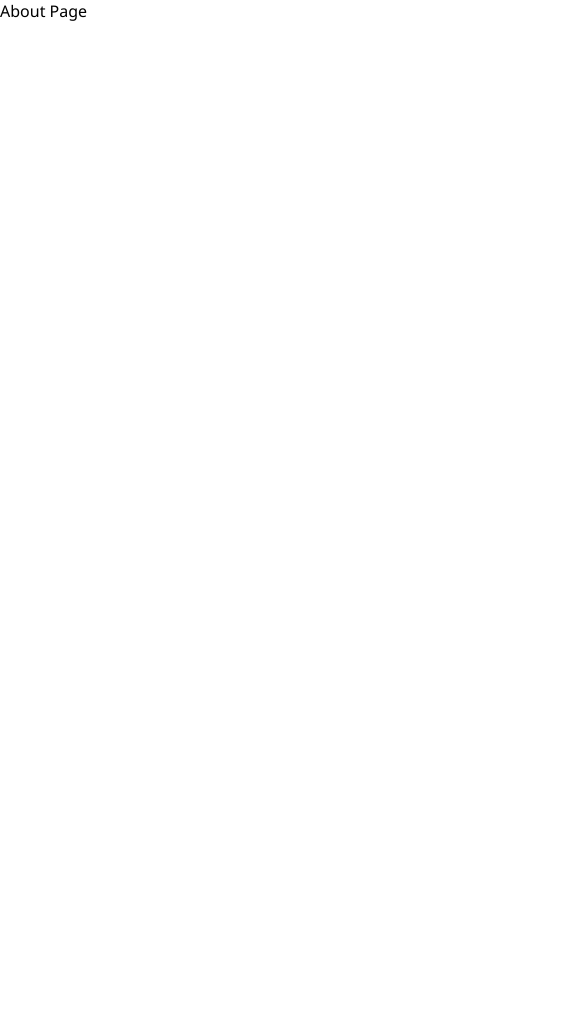
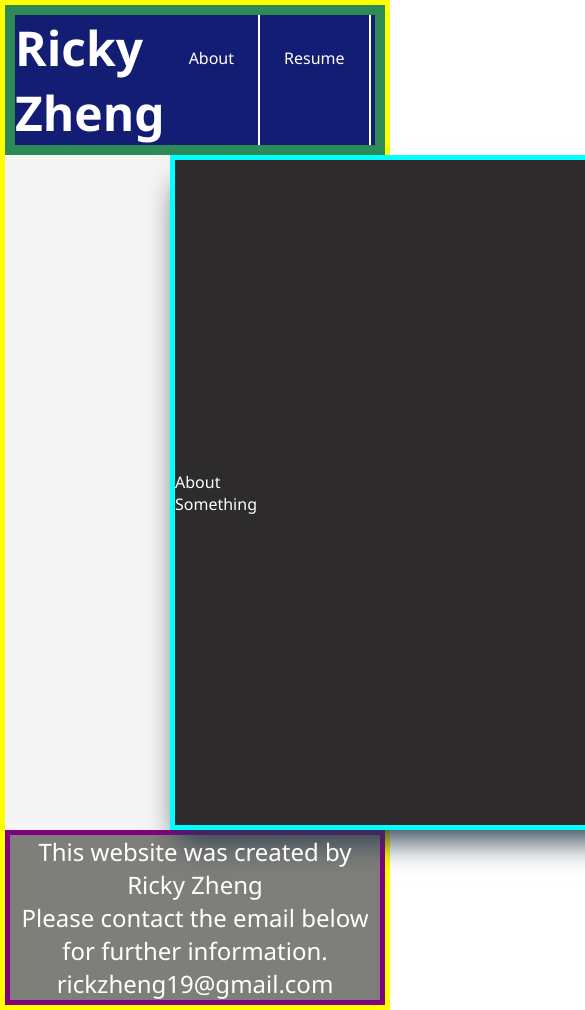
Before and after one commit to rzheng2019/portfolio, a React (Create React App) app: page /portfolio/about in a window 390 px wide. Shown: the top 1010 px of the page, 585 px wide, since content can reach past the window. Before the commit the page ends 844 px from the top, so only its background shows below. Built offline with nearby package versions, Linux system fonts and the light colour scheme.

Commit message:
Implemented a responsive layout.

```diff
--- a/src/App.css
+++ b/src/App.css
@@ -1,38 +1,5 @@
-.App {
-  text-align: center;
+body {
+  min-height: 100vh;
+  overflow: auto;
+  border: 5px yellow solid;
 }
-
-.App-logo {
-  height: 40vmin;
-  pointer-events: none;
-}
-
-@media (prefers-reduced-motion: no-preference) {
-  .App-logo {
-    animation: App-logo-spin infinite 20s linear;
-  }
-}
-
-.App-header {
-  background-color: #282c34;
-  min-height: 100vh;
-  display: flex;
-  flex-direction: column;
-  align-items: center;
-  justify-content: center;
-  font-size: calc(10px + 2vmin);
-  color: white;
-}
-
-.App-link {
-  color: #61dafb;
-}
-
-@keyframes App-logo-spin {
-  from {
-    transform: rotate(0deg);
-  }
-  to {
-    transform: rotate(360deg);
-  }
-}
--- /dev/null
+++ b/src/components/about_components/AboutContent.tsx
@@ -0,0 +1,18 @@
+import { useRef } from "react";
+
+import "../../components_css/about_css/AboutContent.css"
+
+function AboutContent() {
+    return(
+        <div id="about-content">
+            <div id="content-block">
+                <div id="about-title">About</div>
+                <div id="info-block">
+                    Something
+                </div>
+            </div>
+        </div>
+    );
+}
+
+export default AboutContent;
--- a/src/components/home_components/Footer.tsx
+++ b/src/components/common_components/Footer.tsx
@@ -1,4 +1,4 @@
-import "../../components_css//home_css/Footer.css"
+import "../../components_css/common_css/Footer.css"
 
 function Footer() {
     return (
--- /dev/null
+++ b/src/components/common_components/Header.tsx
@@ -0,0 +1,21 @@
+import { Link } from "react-router-dom"
+
+import "../../components_css/common_css/Header.css"
+
+function Header() {
+    return (
+        <div id="header">
+            <div id="name-section">
+                <Link id="name" to="/portfolio/">Ricky Zheng</Link>
+            </div>
+            <div id="nav-bar">
+                <Link id="about" to="/portfolio/about">About</Link>
+                <Link id="resume" to="/portfolio/resume">Resume</Link>
+                <Link id="projects" to="/portfolio/projects">Projects</Link>
+                <Link id="contact" to="/portfolio/contact">Contact</Link>
+            </div>
+        </div>
+    );
+}
+
+export default Header;
--- a/src/components/home_components/Header.tsx
+++ /dev/null
@@ -1,21 +0,0 @@
-import { Link } from "react-router-dom"
-
-import "../../components_css/home_css/Header.css"
-
-function Header() {
-    return (
-        <div id="header">
-            <div id="name-section">
-                <Link id="name" to="./about">Ricky Zheng</Link>
-            </div>
-            <div id="nav-bar">
-                <Link id="about" to="./about">About</Link>
-                <Link id="resume" to="./resume">Resume</Link>
-                <Link id="projects" to="./projects">Projects</Link>
-                <Link id="contact" to="./contact">Contact</Link>
-            </div>
-        </div>
-    );
-}
-
-export default Header;
--- a/src/components/home_components/HomeContent.tsx
+++ b/src/components/home_components/HomeContent.tsx
@@ -11,7 +11,9 @@ function HomeContent() {
                     <div id="photo-block">
                         <img id="profile-photo" src={profile_photo} alt="photo"></img>
                     </div>
-                    <div id="greeting-block">Hello!</div>
+                    <div id="greeting-block">
+                        <h1>Hello!</h1>
+                    </div>
                     <div id="description-block">
                         <div id="profile-description">
                             I'm a Software and Systems Engineer who has worked on sensor
--- /dev/null
+++ b/src/components_css/about_css/AboutContent.css
@@ -0,0 +1,12 @@
+#about-content {
+    display: flex;
+    justify-content: center;
+    /* border: 2px black solid; */
+    min-height: 80vh;
+    min-width: 850px;
+    background-color: whitesmoke;
+}
+
+#about-content {
+    color: white;
+}
--- a/src/components_css/home_css/Footer.css
+++ b/src/components_css/common_css/Footer.css
@@ -3,13 +3,17 @@
     flex-direction: column;
     justify-content: center;
     text-align: center;
-    height: 15vh;
-    min-width: 850px;
+    bottom: 0;
+    left: 0;
+    right: 0;
+    min-height: 15vh;
+    overflow: hidden;
+    /* min-width: 14rem; */
     background-color: rgb(126, 126, 122);
+    border: 5px solid purple;
 }
 
 #copyright-info, #further-info, #email-contact {
-    font-size: 20px;
+    font-size: 1.5rem;
     color: white;
-    padding: 10px;
 }
--- a/src/components_css/home_css/Header.css
+++ b/src/components_css/common_css/Header.css
@@ -8,10 +8,9 @@
     display: flex;
     overflow: hidden;
     justify-content: space-between;
-    /* border: 10px solid seagreen; */
+    border: 10px solid seagreen;
     background-color: rgb(20, 29, 116);
-    min-width: 850px;
-    min-height: 5vh;
+    height: 100%;
 }
 
 #name-section {
@@ -23,11 +22,10 @@
 
 #name {
     /* border: 2px solid red; */
-    margin: 10px 20px 10px 40px;
     color: white;
     font-weight: bold;
     text-decoration: none;
-    font-size: 40px;
+    font-size: 3rem;
 }
 
 #nav-bar {
@@ -38,8 +36,7 @@
     text-align: center;
     color: white;
     text-decoration: none;
-    font-size: 25px;
-    padding: 45px 20px 40px 20px;
+    padding: 2rem 1.5rem 2rem 1.5rem;
 }
 
 #about:hover, #resume:hover, #projects:hover, #contact:hover {
--- a/src/components_css/home_css/HomeContent.css
+++ b/src/components_css/home_css/HomeContent.css
@@ -1,20 +1,20 @@
 #middle-info-content {
     display: flex;
     justify-content: center;
-    /* border: 2px black solid; */
-    min-height: 80vh;
-    min-width: 850px;
+    border: 2px black solid;
+    min-height: 100vh;
     background-color: whitesmoke;
+    margin: 0 auto;
 }
 
 #content-block {
     display: flex;
     flex-direction: column;
-    /* border: 2px cyan solid; */
+    justify-content: center;
+    overflow: hidden;
+    width: 60%;
+    border: 5px cyan solid;
     box-shadow: rgb(38, 57, 77) 0px 20px 30px -10px;
-    padding: 10px;
-    min-height: 100%;
-    min-width: 800px;
     background-color: rgb(45, 43, 43);
 }
 
@@ -28,29 +28,31 @@
 #photo-block {
     display: flex;
     justify-content: center;
-    margin-top: 20px;
+    margin-top: 2rem;
+    /* border: 2px red solid; */
 }
 
 #greeting-block {
     display: flex;
+    flex-direction: column;
+    align-items: center;
     justify-content: center;
-    margin: 20px;
-    font-size: 40px;
+    margin: 2rem;
     color: whitesmoke;
+    font-size: 100%;
+    /* border: 2px solid red; */
 }
 
 #description-block {
     display: flex;
     flex-direction: column;
     justify-content: center;
-    padding: 10px;
-    margin: 20px;
     /* border: 2px black solid; */
 }
 
 #profile-photo {
     border: 2px whitesmoke solid;
-    width: 500px;
+    width: 50%;
     border-radius: 50%;
 }
 
@@ -58,7 +60,7 @@
     font-style: italic;
     text-align: center;
     color: whitesmoke;
-    width: 700px;
     padding: 10px;
-    font-size: 25px;
+    font-size: 150%;
+    overflow: hidden;
 }
--- a/src/pages/About.tsx
+++ b/src/pages/About.tsx
@@ -1,8 +1,15 @@
 import React from "react";
+import Header from "../components/common_components/Header";
+import AboutContent from "../components/about_components/AboutContent"
+import Footer from "../components/common_components/Footer"
 
 function About() {
     return (
-        <div>About Page</div>
+        <div>
+            < Header />
+            < AboutContent />
+            < Footer />
+    </div>
     );
 }
 
--- a/src/pages/Home.tsx
+++ b/src/pages/Home.tsx
@@ -1,6 +1,6 @@
-import Header from "../components/home_components/Header";
+import Header from "../components/common_components/Header";
 import HomeContent from "../components/home_components/HomeContent"
-import Footer from "../components/home_components/Footer"
+import Footer from "../components/common_components/Footer"
 
 function Home() {
     return (
```
